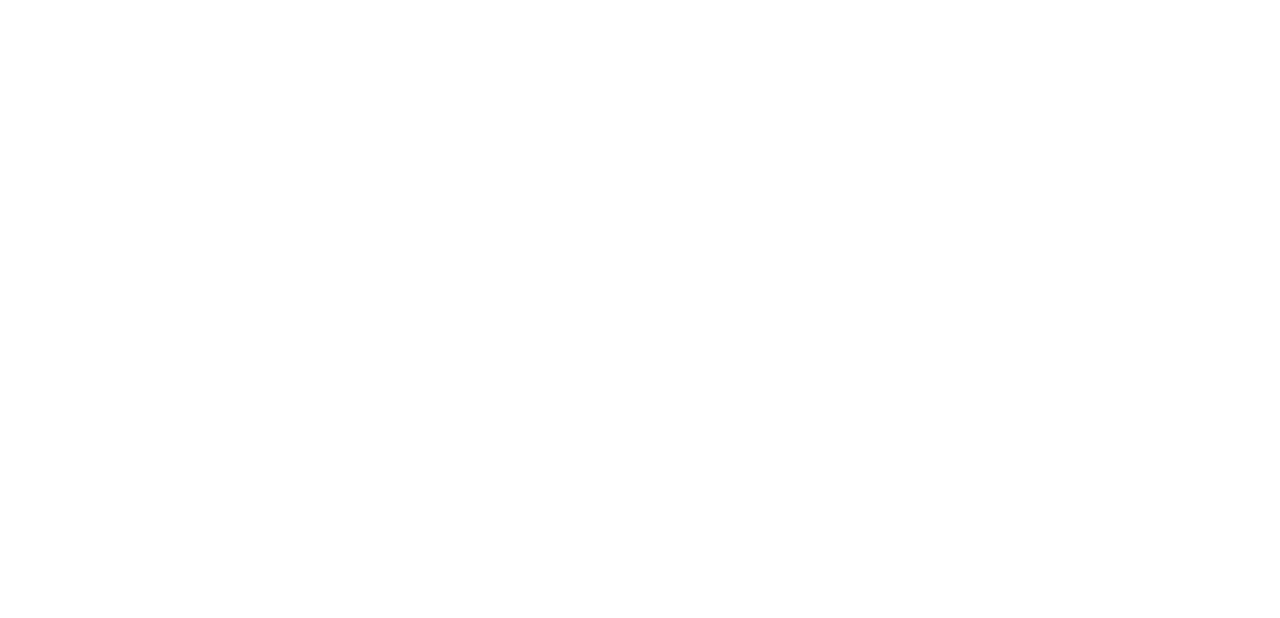
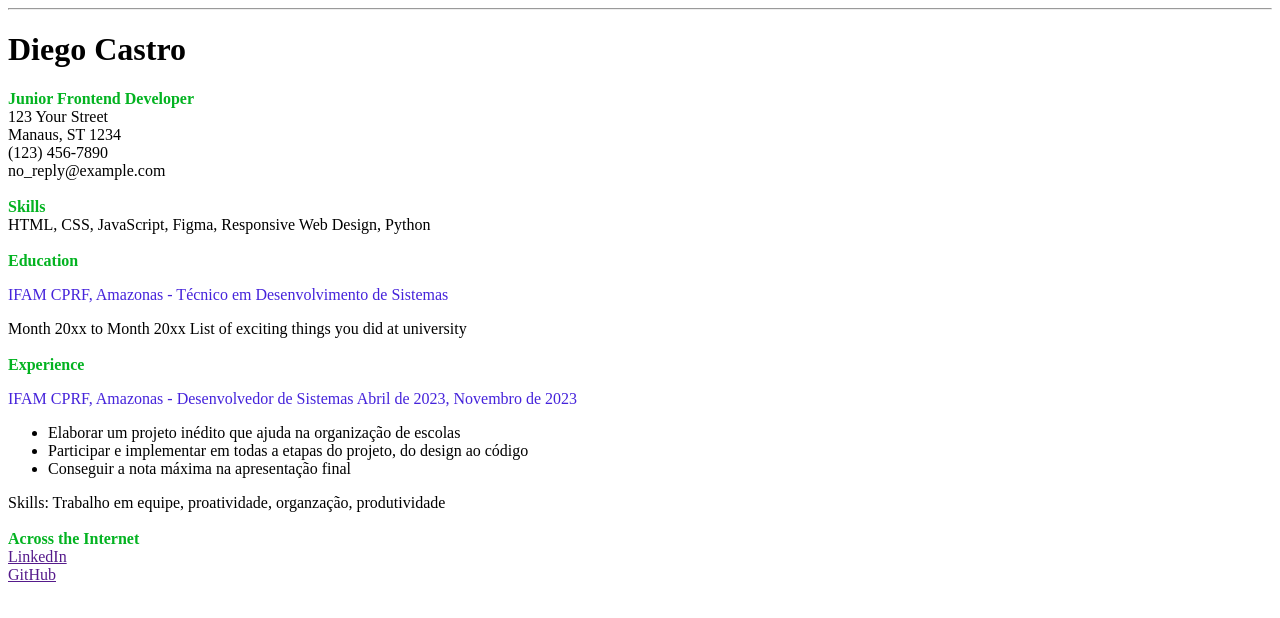
Before and after one commit to diegocastropereira/curriculum_cv, a plain HTML site: page curriculum.html in a window 1280 px wide. Drawn offline with Linux system fonts and the light colour scheme.

Commit message:
Implementação do HTML e finalização do código

```diff
--- a/curriculum.html
+++ b/curriculum.html
@@ -1,11 +1,60 @@
 <!DOCTYPE html>
-<html lang="en">
+<html lang="pt-br">
 <head>
     <meta charset="UTF-8">
+    <meta name="description" content="Curriculum Vitae">
+    <meta name="keywords" content="HTML">
+    <meta name="author" content="Diego Castro">
     <meta name="viewport" content="width=device-width, initial-scale=1.0">
-    <title>Document</title>
+    <title>Curriculum Vitae - CV</title>
+    <style>
+        b{color:rgb(3, 179, 33);}
+        p {color:rgb(69, 35, 219);}
+    </style>
 </head>
 <body>
+   <header>
+    <hr>
+     <h1>Diego Castro</h1>
+    <b>Junior Frontend Developer</b> <br>
+    123 Your Street <br>
+    Manaus, ST 1234 <br>
+    (123) 456-7890 <br>
+    no_reply@example.com
+   </header>
+   <br>
 
+    <section>
+        <b>Skills</b><br>
+        HTML, CSS, JavaScript, Figma, Responsive Web Design, Python
+    </section><br>
+
+    <section>
+        <b>Education</b>
+        <p>IFAM CPRF, Amazonas - Técnico em Desenvolvimento de Sistemas</p>
+        Month 20xx to Month 20xx
+        List of exciting things you did at university
+    </section>
+    <br>
+
+    <section>
+        <b>Experience</b>
+        <p>IFAM CPRF, Amazonas - Desenvolvedor de Sistemas
+        Abril de 2023, Novembro de 2023</p>
+        <ul>
+            <li>Elaborar um projeto inédito que ajuda na organização de escolas</li>
+            <li>Participar e implementar em todas a etapas do projeto, do design ao código</li>
+            <li>Conseguir a nota máxima na apresentação final</li>
+        </ul>
+        Skills: Trabalho em equipe, proatividade, organzação, produtividade
+        <br>
+
+    </section>
+    <br>
+    <footer>
+        <b>Across the Internet</b><br>
+        <a href="">LinkedIn</a><br>
+        <a href="">GitHub</a>
+    </footer>
 </body>
 </html>
```
